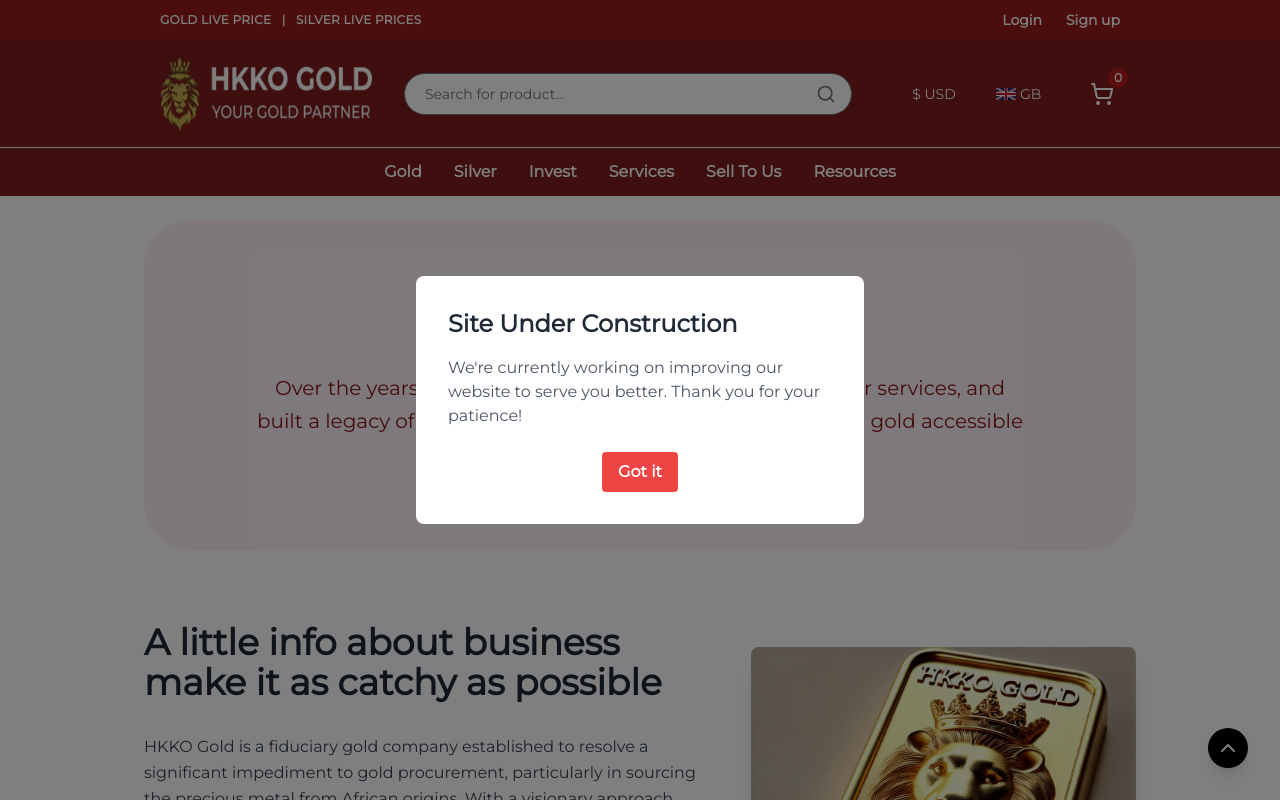
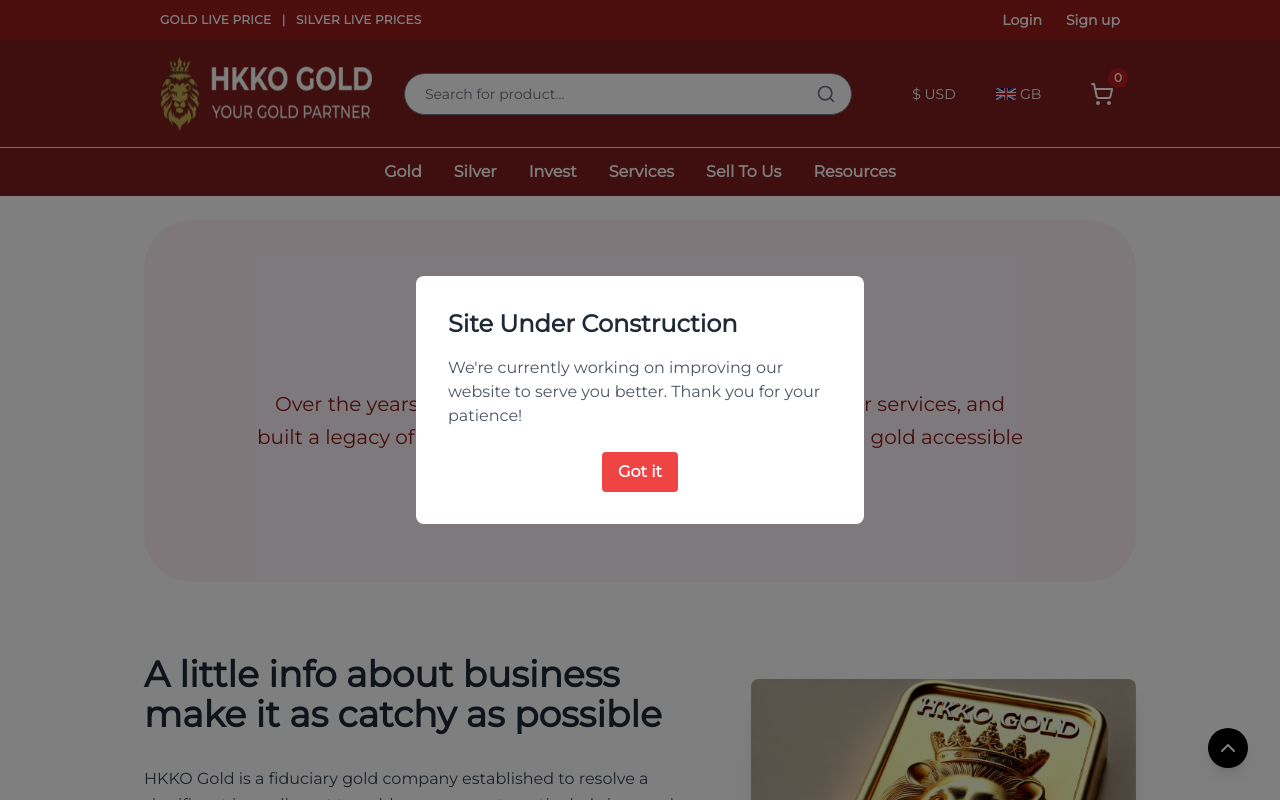
Before and after one commit to atok624/Test-Hkko, a Vue app: page /about in a window 1280 px wide. Shown: the top 800 px of the page. Built offline with nearby package versions, Linux system fonts and the light colour scheme.

Commit message:
Make changes to services page

```diff
--- a/src/components/about/About.vue
+++ b/src/components/about/About.vue
@@ -1,7 +1,7 @@
 <template>
-    <section class="py-6 max-w-5xl mx-auto px-4">
+    <section class="py-6 mx-auto px-4">
       <div class="container mx-auto">
-        <div class="bg-pink-50 rounded-[48px] py-20 px-6">
+        <div class="bg-pink-50 rounded-[48px] py-24 px-6">
           <div class="max-w-3xl mx-auto text-center">
             <h2 class="text-[#8B1818] text-5xl font-bold mb-6">
               About Us
--- a/src/components/about/BusinessInfo.vue
+++ b/src/components/about/BusinessInfo.vue
@@ -1,5 +1,5 @@
 <template>
-  <div class="max-w-5xl mx-auto px-4 py-12">
+  <div class=" mx-auto px-4 py-12">
     <div class="grid grid-cols-1 md:grid-cols-12 gap-12 items-center">
       <!-- Text Content -->
       <div class="col-span-7">
--- a/src/components/about/BussinessSection.vue
+++ b/src/components/about/BussinessSection.vue
@@ -1,6 +1,6 @@
 <template>
   <div class="py-16 bg-gray-100">
-    <div class="max-w-5xl mx-auto px-4 md:px-6">
+    <div class=" px-4 md:px-6">
       <div class="grid grid-cols-1 md:grid-cols-12 gap-12 items-start">
         <!-- Image Column -->
         <div class="relative col-span-5">
--- a/src/components/about/InfoCards.vue
+++ b/src/components/about/InfoCards.vue
@@ -1,5 +1,5 @@
 <template>
-    <div class="container max-w-5xl mx-auto px-4 py-8">
+    <div class="container px-4 py-8">
       <div class="grid grid-cols-1 md:grid-cols-2 lg:grid-cols-3 gap-6">
         <!-- Light Gray Card -->
         <div class="bg-gray-100 rounded-lg px-6 py-12">
--- a/src/components/about/InfoSection.vue
+++ b/src/components/about/InfoSection.vue
@@ -1,5 +1,5 @@
 <template>
-  <div class="max-w-5xl mx-auto px-4 py-12">
+  <div class=" px-4 py-12">
     <div class="grid grid-cols-1 md:grid-cols-12 gap-12 items-center">
       <!-- Image Column -->
       <div class="relative col-span-5">
--- a/src/components/about/TestimonialCarousel.vue
+++ b/src/components/about/TestimonialCarousel.vue
@@ -1,6 +1,6 @@
 <template>
   <div class="bg-black py-16">
-    <div class="max-w-5xl mx-auto px-4">
+    <div class=" px-4">
       <div class="grid grid-cols-1 lg:grid-cols-3 gap-12 items-center">
         <!-- Text Content -->
         <div class="space-y-4 col-span-1">
--- a/src/components/about/Video.vue
+++ b/src/components/about/Video.vue
@@ -1,6 +1,6 @@
 <template>
     <div class="bg-gray-100 py-16">
-      <div class="max-w-5xl mx-auto px-4">
+      <div class=" px-4">
         <div class="grid grid-cols-1 lg:grid-cols-12 gap-12 items-center">
           <!-- Text Content -->
           <div class="space-y-6 col-span-7">
--- a/src/pages/About.vue
+++ b/src/pages/About.vue
@@ -1,5 +1,5 @@
 <template>
-    <div>
+    <div class="w-[95%] md:w-[85%] lg:w-[80%] mx-auto">
         <About/>
         <BusinessInfo/>
         <BussinessSection/>
```
